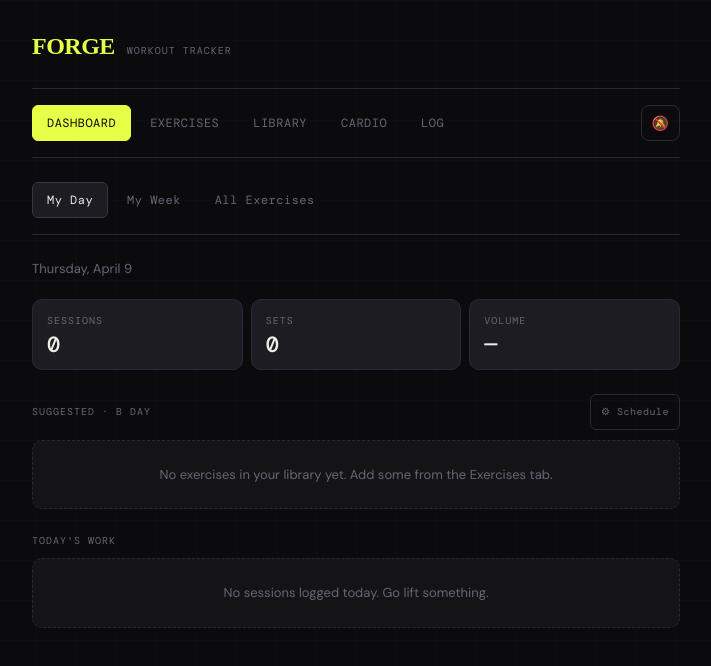
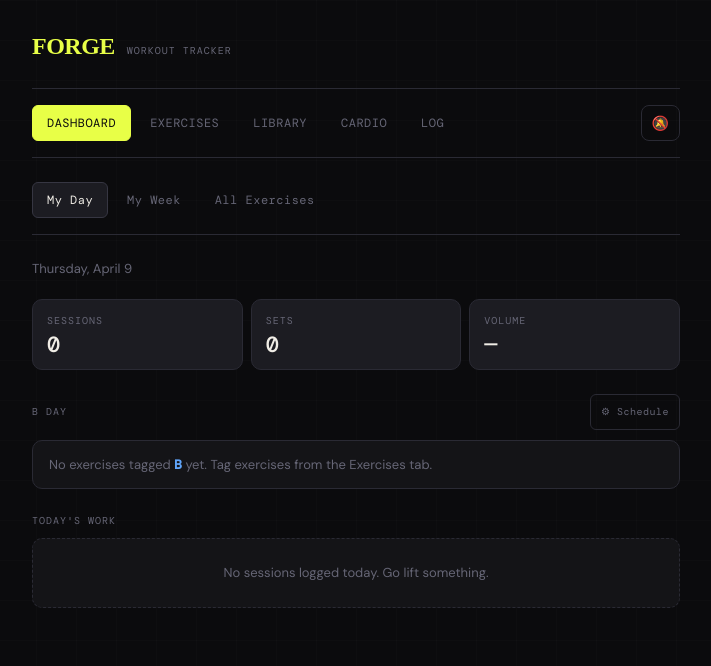
Before and after one commit to T3xan/forge, a React (Vite) app: page / in a window 1280 px wide. Shown: the top 666 px of the page, without its empty margins (284-995 px from the left). Built offline with nearby package versions, Linux system fonts and the light colour scheme; a web font is replaced by a local one.

Commit message:
Add files via upload
- Remove suggested workout

```diff
--- a/src/views/Dashboard.jsx
+++ b/src/views/Dashboard.jsx
@@ -208,107 +208,6 @@ function QuickLogFromDashboard({ ex, lastSession, onSave, onCancel }) {
 /* ── Tag colors ── */
 const TAG_COLORS = { A: '#e8ff47', B: '#60a5fa', C: '#f472b6' }
 
-/* ── suggested workouts (A/B/C based) ── */
-function SuggestedWorkouts({ exercises, logs, schedule, onSelect, onLogToday }) {
-  const todayStr = isoToday()
-  const dayOfWeek = new Date(todayStr + 'T12:00:00').getDay()
-  const todayTag = schedule[dayOfWeek] || null
-
-  const loggedTodayIds = useMemo(() => new Set(
-    exercises.filter(ex => (logs[ex.id] || []).some(s => s.date === todayStr)).map(ex => ex.id)
-  ), [exercises, logs, todayStr])
-
-  // Sort: matching tag first, within that undone before done, then alphabetical
-  const sorted = useMemo(() => {
-    if (!exercises.length) return []
-    return [...exercises].sort((a, b) => {
-      const aMatch = todayTag && a.workoutTag === todayTag ? 0 : 1
-      const bMatch = todayTag && b.workoutTag === todayTag ? 0 : 1
-      if (aMatch !== bMatch) return aMatch - bMatch
-      const aDone = loggedTodayIds.has(a.id) ? 1 : 0
-      const bDone = loggedTodayIds.has(b.id) ? 1 : 0
-      if (aDone !== bDone) return aDone - bDone
-      return a.name.localeCompare(b.name)
-    })
-  }, [exercises, todayTag, loggedTodayIds])
-
-  if (!sorted.length) return (
-    <EmptyState msg="No exercises in your library yet. Add some from the Exercises tab." />
-  )
-
-  return (
-    <div style={{ display: 'flex', flexDirection: 'column', gap: 6 }}>
-      {sorted.map(ex => {
-        const done = loggedTodayIds.has(ex.id)
-        const isMatch = todayTag && ex.workoutTag === todayTag
-        const lastLog = (logs[ex.id] || []).slice(-1)[0]
-        const lastMax = lastLog ? Math.max(...lastLog.sets.map(s => s.weight)) : null
-        const tagCol = ex.workoutTag ? (TAG_COLORS[ex.workoutTag] || 'var(--text2)') : null
-
-        return (
-          <div key={ex.id} style={{
-            background: done ? 'rgba(71,255,184,0.04)' : isMatch ? 'rgba(255,255,255,0.02)' : 'var(--surface)',
-            border: `1px solid ${done ? 'rgba(71,255,184,0.2)' : isMatch ? 'var(--border2)' : 'var(--border)'}`,
-            borderRadius: 10,
-            padding: '11px 14px',
-            display: 'flex',
-            alignItems: 'center',
-            gap: 10,
-            opacity: done ? 0.7 : 1,
-          }}>
-            {/* Done indicator */}
-            <div style={{
-              width: 18, height: 18, borderRadius: '50%', flexShrink: 0,
-              background: done ? '#47ffb8' : 'var(--surface2)',
-              border: `1px solid ${done ? '#47ffb8' : 'var(--border)'}`,
-              display: 'flex', alignItems: 'center', justifyContent: 'center',
-            }}>
-              {done && <span style={{ fontSize: 9, color: '#0b0b0d', fontWeight: 700 }}>✓</span>}
-            </div>
-
-            {/* Tag pill */}
-            {ex.workoutTag && (
-              <span style={{
-                fontSize: 10, fontFamily: 'DM Mono', fontWeight: 700,
-                color: tagCol, background: `${tagCol}18`,
-                border: `1px solid ${tagCol}40`,
-                borderRadius: 4, padding: '1px 6px', flexShrink: 0,
-              }}>{ex.workoutTag}</span>
-            )}
-
-            {/* Info */}
-            <div style={{ flex: 1, minWidth: 0, cursor: 'pointer' }} onClick={() => onSelect(ex)}>
-              <p style={{ fontWeight: 500, fontSize: 13, marginBottom: 1, color: isMatch ? 'var(--text)' : 'var(--text2)' }}>
-                {ex.name}
-              </p>
-              <div style={{ display: 'flex', gap: 8 }}>
-                {ex.muscles && ex.muscles.slice(0, 2).map(m => (
-                  <span key={m} style={{ fontSize: 10, fontFamily: 'DM Mono', color: 'var(--muted)' }}>{m}</span>
-                ))}
-                {lastMax !== null && lastMax > 0 && (
-                  <span style={{ fontSize: 10, fontFamily: 'DM Mono', color: 'var(--text2)' }}>
-                    last: {lastMax}{ex.unit}
-                  </span>
-                )}
-              </div>
-            </div>
-
-            {/* Log button */}
-            {!done && onLogToday && (
-              <button onClick={() => onLogToday(ex)} style={{
-                background: isMatch ? `${TAG_COLORS[todayTag]}18` : 'rgba(255,255,255,0.04)',
-                border: `1px solid ${isMatch ? `${TAG_COLORS[todayTag]}40` : 'var(--border)'}`,
-                color: isMatch ? TAG_COLORS[todayTag] : 'var(--muted)',
-                borderRadius: 6, padding: '4px 10px',
-                fontSize: 11, fontFamily: 'DM Mono', flexShrink: 0,
-              }}>+ Log</button>
-            )}
-          </div>
-        )
-      })}
-    </div>
-  )
-}
 
 /* ── My Day ── */
 function MyDay({ exercises, logs, onSelect, onLogToday, schedule, onUpdateSchedule }) {
@@ -382,14 +281,25 @@ function MyDay({ exercises, logs, onSelect, onLogToday, schedule, onUpdateSchedu
         </>
       )}
 
-      {/* Suggested workouts */}
+      {/* Today's tagged workouts */}
+      {(() => {
+        const dayTag = schedule[new Date(todayStr + 'T12:00:00').getDay()] || null
+        const tagged = dayTag
+          ? exercises
+              .filter(ex => ex.workoutTag === dayTag)
+              .sort((a, b) => {
+                const aDone = (logs[a.id] || []).some(s => s.date === todayStr) ? 1 : 0
+                const bDone = (logs[b.id] || []).some(s => s.date === todayStr) ? 1 : 0
+                return aDone - bDone || a.name.localeCompare(b.name)
+              })
+          : []
+        const tagCol = dayTag ? ({ A: '#e8ff47', B: '#60a5fa', C: '#f472b6' }[dayTag]) : null
+
+        return (
+          <>
             <div style={{ display: 'flex', alignItems: 'center', justifyContent: 'space-between', marginTop: 24, marginBottom: 10 }}>
               <p className="label" style={{ margin: 0 }}>
-          {(() => {
-            const day = new Date(todayStr + 'T12:00:00').getDay()
-            const tag = schedule[day]
-            return tag ? `Suggested · ${tag} Day` : 'Suggested Workouts'
-          })()}
+                {dayTag ? `${dayTag} Day` : 'Today'}
               </p>
               <button onClick={() => setShowSchedule(s => !s)} style={{
                 background: 'transparent', border: '1px solid var(--border)',
@@ -397,6 +307,7 @@ function MyDay({ exercises, logs, onSelect, onLogToday, schedule, onUpdateSchedu
                 fontSize: 10, fontFamily: 'DM Mono', letterSpacing: '0.05em',
               }}>⚙ Schedule</button>
             </div>
+
             {showSchedule && (
               <ScheduleConfig
                 schedule={schedule}
@@ -404,13 +315,66 @@ function MyDay({ exercises, logs, onSelect, onLogToday, schedule, onUpdateSchedu
                 onClose={() => setShowSchedule(false)}
               />
             )}
-      <SuggestedWorkouts
-        exercises={exercises}
-        logs={logs}
-        schedule={schedule}
-        onSelect={onSelect}
-        onLogToday={ex => setQuickLogEx(ex)}
-      />
+
+            {!dayTag ? (
+              <div style={{ background: 'var(--surface)', border: '1px solid var(--border)', borderRadius: 10, padding: '14px 16px' }}>
+                <p style={{ fontSize: 13, color: 'var(--muted)' }}>No workout scheduled for today. Configure your week with ⚙ Schedule.</p>
+              </div>
+            ) : tagged.length === 0 ? (
+              <div style={{ background: 'var(--surface)', border: '1px solid var(--border)', borderRadius: 10, padding: '14px 16px' }}>
+                <p style={{ fontSize: 13, color: 'var(--muted)' }}>
+                  No exercises tagged <span style={{ color: tagCol, fontFamily: 'DM Mono', fontWeight: 700 }}>{dayTag}</span> yet.
+                  Tag exercises from the Exercises tab.
+                </p>
+              </div>
+            ) : (
+              <div style={{ display: 'flex', flexDirection: 'column', gap: 6 }}>
+                {tagged.map(ex => {
+                  const done = (logs[ex.id] || []).some(s => s.date === todayStr)
+                  const lastLog = (logs[ex.id] || []).slice(-1)[0]
+                  const lastMax = lastLog ? Math.max(...lastLog.sets.map(s => s.weight)) : null
+                  return (
+                    <div key={ex.id} style={{
+                      background: done ? 'rgba(71,255,184,0.04)' : 'var(--surface)',
+                      border: `1px solid ${done ? 'rgba(71,255,184,0.2)' : 'var(--border)'}`,
+                      borderRadius: 10, padding: '11px 14px',
+                      display: 'flex', alignItems: 'center', gap: 10,
+                      opacity: done ? 0.65 : 1,
+                    }}>
+                      <div style={{
+                        width: 18, height: 18, borderRadius: '50%', flexShrink: 0,
+                        background: done ? '#47ffb8' : 'var(--surface2)',
+                        border: `1px solid ${done ? '#47ffb8' : 'var(--border)'}`,
+                        display: 'flex', alignItems: 'center', justifyContent: 'center',
+                      }}>
+                        {done && <span style={{ fontSize: 9, color: '#0b0b0d', fontWeight: 700 }}>✓</span>}
+                      </div>
+                      <div style={{ flex: 1, minWidth: 0, cursor: 'pointer' }} onClick={() => onSelect(ex)}>
+                        <p style={{ fontWeight: 500, fontSize: 13, marginBottom: 2 }}>{ex.name}</p>
+                        <div style={{ display: 'flex', gap: 8, flexWrap: 'wrap' }}>
+                          {(ex.muscles || []).slice(0, 2).map(m => (
+                            <span key={m} style={{ fontSize: 10, fontFamily: 'DM Mono', color: 'var(--muted)' }}>{m}</span>
+                          ))}
+                          {lastMax !== null && lastMax > 0 && (
+                            <span style={{ fontSize: 10, fontFamily: 'DM Mono', color: 'var(--text2)' }}>last: {lastMax}{ex.unit}</span>
+                          )}
+                        </div>
+                      </div>
+                      {!done && (
+                        <button onClick={() => setQuickLogEx(ex)} style={{
+                          background: `${tagCol}18`, border: `1px solid ${tagCol}40`,
+                          color: tagCol, borderRadius: 6, padding: '4px 10px',
+                          fontSize: 11, fontFamily: 'DM Mono', flexShrink: 0,
+                        }}>+ Log</button>
+                      )}
+                    </div>
+                  )
+                })}
+              </div>
+            )}
+          </>
+        )
+      })()}
 
       {/* Today's sessions */}
       <SectionHeader>Today's Work</SectionHeader>
```
Lines whose indentation alone changed are shown as unchanged.
